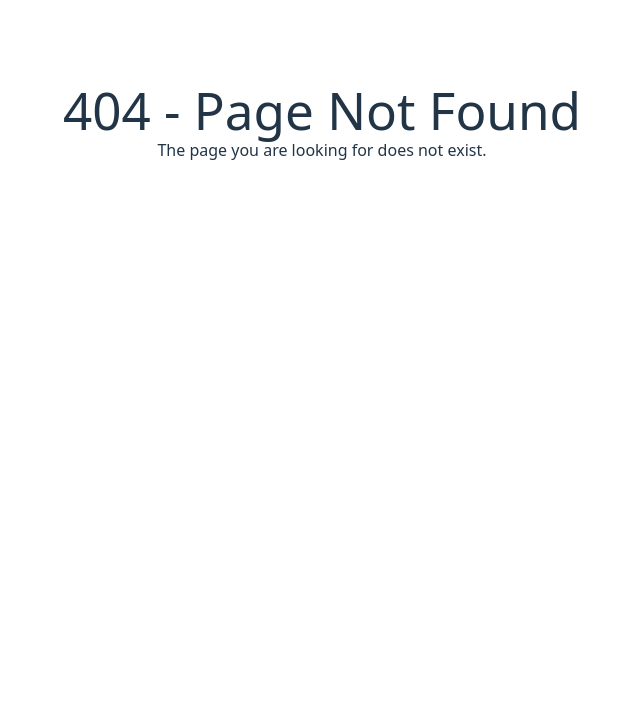
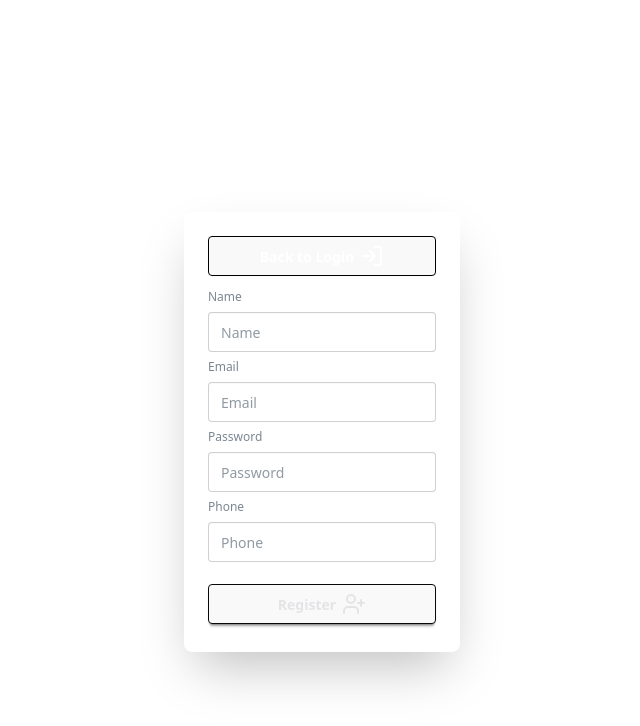
Before and after one commit to ashwini2329/pingUp, a React (Vite) app in the folder frontend/frontend/: page /signup in a window 1280 px wide. Before the commit this address had no page. Shown: the top 726 px of the page, without its empty margins (318-958 px from the left). Built offline with nearby package versions, Linux system fonts and the light colour scheme.

Commit message:
signup form created and validation implemented, form data is getting retrieved on submission

```diff
--- a/frontend/frontend/src/App.jsx
+++ b/frontend/frontend/src/App.jsx
@@ -6,6 +6,7 @@ import {
 } from "react-router-dom";
 import Login from "./Auth/Login";
 import NotFound from "./pages/NotFound";
+import Signup from "./Auth/Signup";
 
 const router = createBrowserRouter([
   {
@@ -15,6 +16,11 @@ const router = createBrowserRouter([
   {
     path: "/login",
     element: <Login />,
+    errorElement: <NotFound />,
+  },
+  {
+    path: "/signup",
+    element: <Signup />,
     errorElement: <NotFound />,
   },
   {
--- /dev/null
+++ b/frontend/frontend/src/Auth/Signup.css
@@ -0,0 +1,6 @@
+.input-error {
+  outline: 2px solid red;
+}
+.error-msg {
+  color: red;
+}
--- a/frontend/frontend/src/Auth/Signup.jsx
+++ b/frontend/frontend/src/Auth/Signup.jsx
@@ -1,34 +1,138 @@
 import React from "react";
+import { LogIn } from "lucide-react";
+import { UserPlus } from "lucide-react";
+import { useNavigate } from "react-router-dom";
+import { useForm } from "react-hook-form";
+import "./Signup.css";
 
 const Signup = () => {
+  const navigate = useNavigate();
+
+  const {
+    register,
+    handleSubmit,
+    reset,
+    formState: { errors },
+  } = useForm();
+
+  const navigateToSignIn = () => {
+    navigate("/login"); // Replace with your desired route
+  };
+
+  const handleSignUp = async (data) => {
+    console.log(`form data - ${JSON.stringify(data, null, 2)}`);
+    reset();
+  };
+
   return (
     <div>
+      <form onSubmit={handleSubmit(handleSignUp)}>
         <div className="hero bg-base-500 min-h-screen">
           <div className="hero-content flex-col lg:flex-row-reverse">
             <div className="card bg-base-100 w-full max-w-sm shrink-0 shadow-2xl">
               <div className="card-body">
+                <button
+                  onClick={navigateToSignIn}
+                  className="btn bg-black text-white border-black"
+                >
+                  Back to Login <LogIn />
+                </button>
                 <fieldset className="fieldset">
                   <label className="label">Name</label>
-                <input type="text" className="input" placeholder="Name" />
+                  <input
+                    type="text"
+                    id="name"
+                    className="input"
+                    placeholder="Name"
+                    {...register("name", {
+                      required: { value: true, message: "Name is required" },
+                      pattern: {
+                        value: /^[A-Za-z\s]+$/,
+                        message: "Name format is incorrect",
+                      },
+                      minLength: {
+                        value: 3,
+                        message: "Minimum 3 characters required",
+                      },
+                    })}
+                  />
+                  {errors.name && (
+                    <p className="error-msg">{errors.name.message}</p>
+                  )}
+
                   <label className="label">Email</label>
-                <input type="email" className="input" placeholder="Email" />
+                  <input
+                    type="email"
+                    className="input"
+                    placeholder="Email"
+                    {...register("email", {
+                      required: { value: true, message: "Email is required" },
+                      pattern: {
+                        value: /^[^\s@]+@[^\s@]+\.[^\s@]+$/,
+                        message: "Email format is incorrect",
+                      },
+                    })}
+                  />
+                  {errors.email && (
+                    <p className="error-msg">{errors.email.message}</p>
+                  )}
+
                   <label className="label">Password</label>
                   <input
                     type="password"
                     className="input"
                     placeholder="Password"
+                    {...register("password", {
+                      required: {
+                        value: true,
+                        message: "Password is required",
+                      },
+                      pattern: {
+                        value:
+                          /^(?=.*[a-z])(?=.*[A-Z])(?=.*\d)(?=.*[!@#$%^&*(),.?":{}|<>]).+$/,
+                        message:
+                          "Password should have uppercase, lowercase, special character and digit each",
+                      },
+                      minLength: {
+                        value: 8,
+                        message: "Minimum length required - 8",
+                      },
+                      maxLength: {
+                        value: 30,
+                        message: "Maximum length allowed - 30",
+                      },
+                    })}
                   />
+                  {errors.password && (
+                    <p className="error-msg">{errors.password.message}</p>
+                  )}
+
                   <label className="label">Phone</label>
-                <input type="number" className="input" placeholder="Phone" />
-                <div>
-                  <a className="link link-hover">Forgot password?</a>
-                </div>
-                <button className="btn btn-neutral mt-4">Login</button>
+                  <input
+                    type="text"
+                    className="input"
+                    placeholder="Phone"
+                    {...register("phone", {
+                      required: { value: true, message: "Phone is required" },
+                      pattern: {
+                        value: /^[6-9]\d{9}$/,
+                        message: "Phone format is incorrect",
+                      },
+                    })}
+                  />
+                  {errors.phone && (
+                    <p className="error-msg">{errors.phone.message}</p>
+                  )}
+
+                  <button type="submit" className="btn btn-neutral mt-4">
+                    Register <UserPlus />
+                  </button>
                 </fieldset>
               </div>
             </div>
           </div>
         </div>
+      </form>
     </div>
   );
 };
--- /dev/null
+++ b/frontend/frontend/src/components/Home.jsx
@@ -0,0 +1,7 @@
+import React from "react";
+
+const Home = () => {
+  return <div>Home</div>;
+};
+
+export default Home;
```
Also changed, not shown: frontend/frontend/src/components/Home.css (added). Lines whose indentation alone changed are shown as unchanged.
